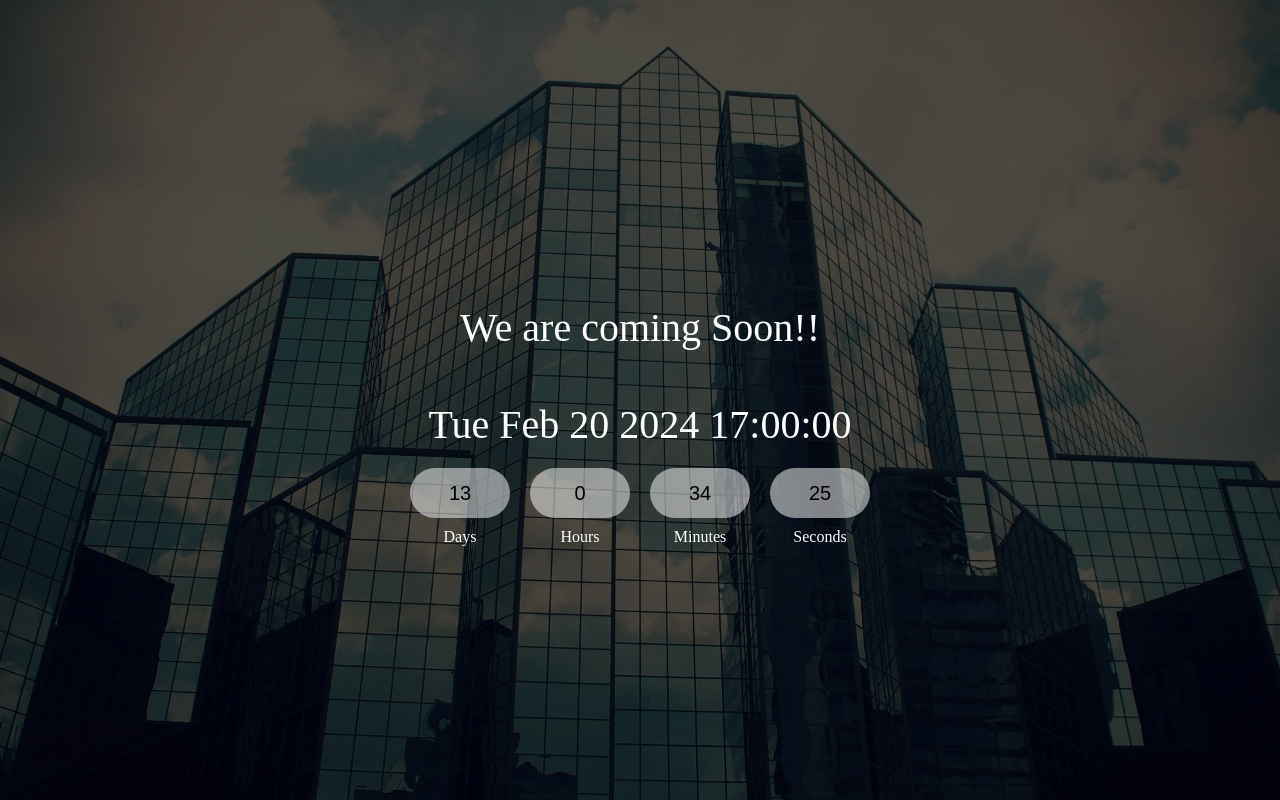
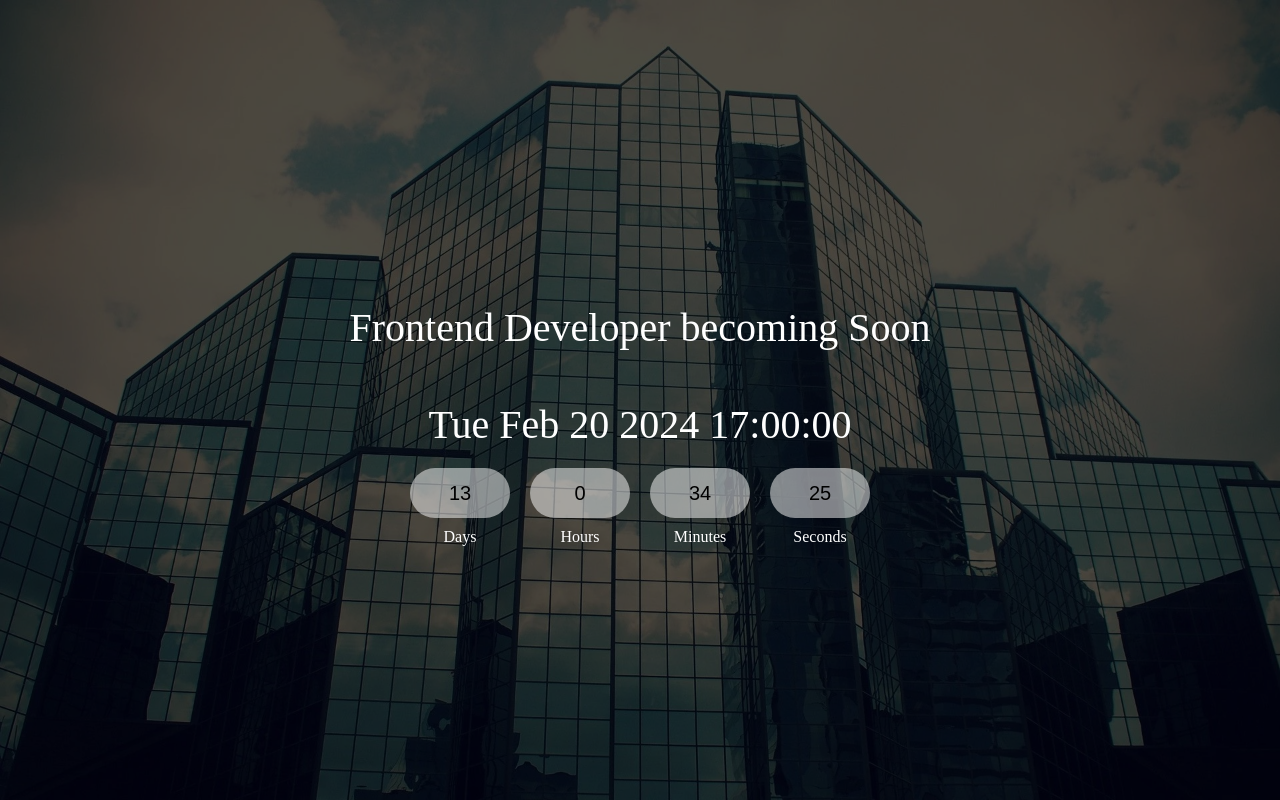
Before and after one commit to ashishacker49/countdown-Timer, a plain HTML site: page index.html in a window 1280 px wide. Drawn offline with Linux system fonts and the light colour scheme.

Commit message:
Update index.html

```diff
--- a/index.html
+++ b/index.html
@@ -9,7 +9,7 @@
 <body>
     <div class="main">
         <div class="overlay">
-        <div class="title">We are coming Soon!! </div>
+        <div class="title">Frontend Developer becoming Soon </div>
         <div class="title" id="end-date">31 April 2024 16:00OM </div>
 
 
```
